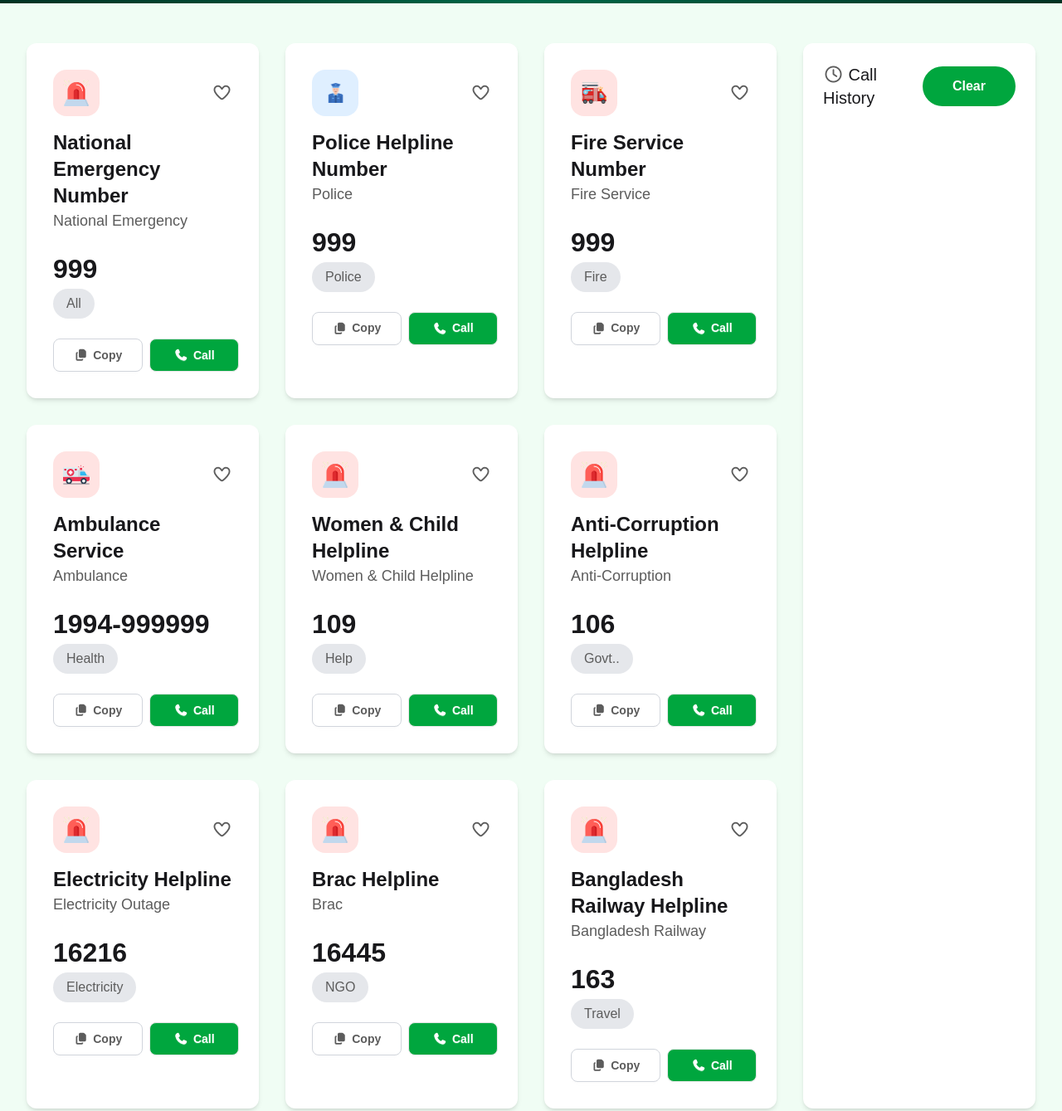
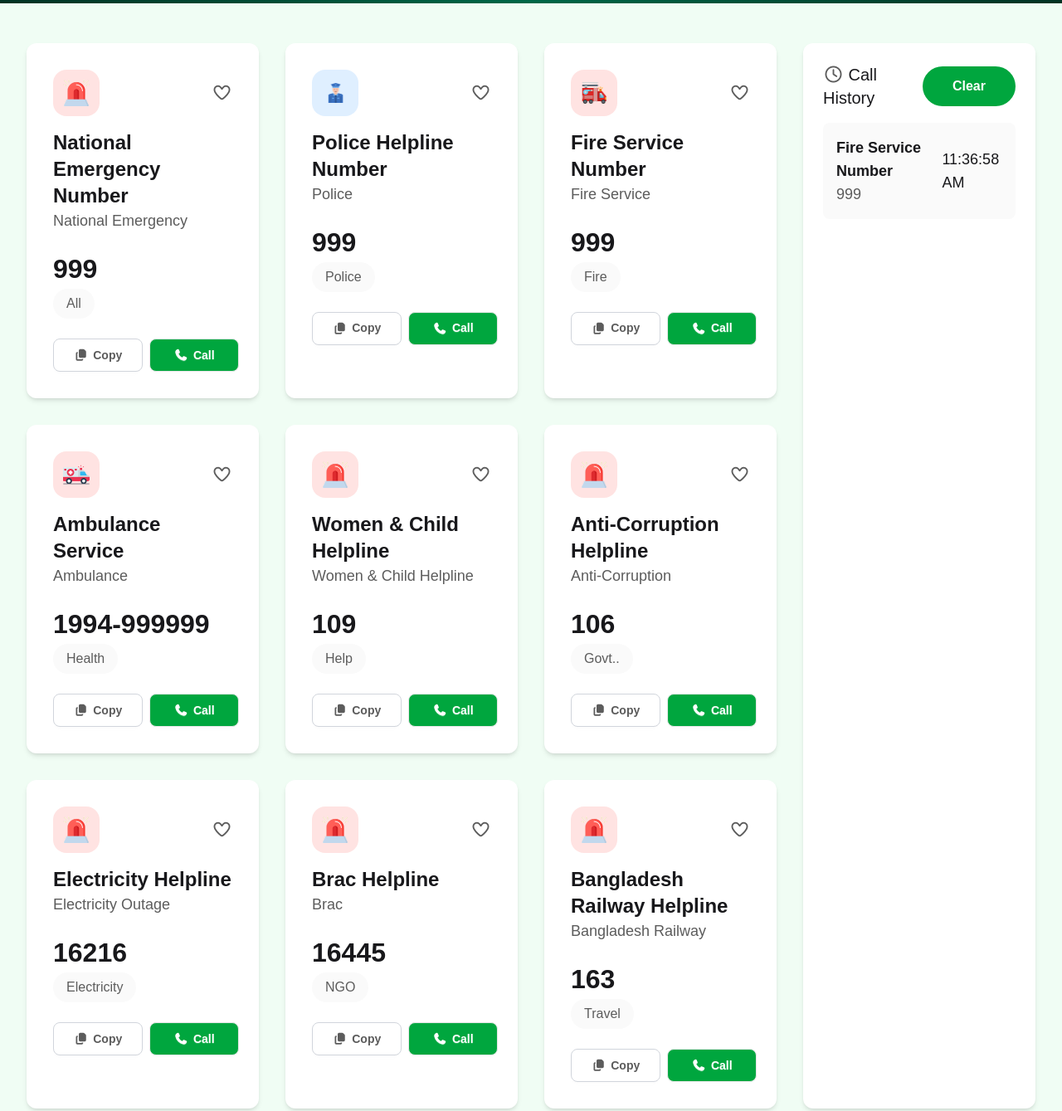
Before and after one commit to mehedihasan770/my-assignment-5, a plain HTML site: page index.html in a window 1280 px wide. Shown: the part 360-1699 px from the top of the page at 83% size. Drawn offline with nearby package versions, Linux system fonts and the light colour scheme; a web font is replaced by a local one.

Commit message:
change a card bg-color

```diff
--- a/index.html
+++ b/index.html
@@ -52,7 +52,7 @@
                             <h1 class="card-title font-bold text-2xl mt-4">National Emergency Number</h1>
                             <p class="font-normal text-lg text-[#5C5C5C]">National Emergency</p>
                             <p class="card-num font-bold text-[32px] mt-5">999</p>
-                            <div class="py-[6px] px-[16px] bg-gray-200 inline-block rounded-3xl mb-6 text-[#5C5C5C]">
+                            <div class="py-[6px] px-[16px] bg-[#FAFAFA] inline-block rounded-3xl mb-6 text-[#5C5C5C]">
                                 <p>All</p>
                             </div>
                             <div class="flex gap-2">
@@ -72,7 +72,7 @@
                             <h1 class="card-title font-bold text-2xl mt-4">Police Helpline Number</h1>
                             <p class="font-normal text-lg text-[#5C5C5C]">Police</p>
                             <p class="card-num font-bold text-[32px] mt-5">999</p>
-                            <div class="py-[6px] px-[16px] bg-gray-200 inline-block rounded-3xl mb-6 text-[#5C5C5C]">
+                            <div class="py-[6px] px-[16px] bg-[#FAFAFA] inline-block rounded-3xl mb-6 text-[#5C5C5C]">
                                 <p>Police</p>
                             </div>
                             <div class="flex gap-2">
@@ -92,7 +92,7 @@
                             <h1 class="card-title font-bold text-2xl mt-4">Fire Service Number</h1>
                             <p class="font-normal text-lg text-[#5C5C5C]">Fire Service</p>
                             <p class="card-num font-bold text-[32px] mt-5">999</p>
-                            <div class="py-[6px] px-[16px] bg-gray-200 inline-block rounded-3xl mb-6 text-[#5C5C5C]">
+                            <div class="py-[6px] px-[16px] bg-[#FAFAFA] inline-block rounded-3xl mb-6 text-[#5C5C5C]">
                                 <p>Fire</p>
                             </div>
                             <div class="flex gap-2">
@@ -112,7 +112,7 @@
                             <h1 class="card-title font-bold text-2xl mt-4">Ambulance Service</h1>
                             <p class="font-normal text-lg text-[#5C5C5C]">Ambulance</p>
                             <p class="card-num font-bold text-[32px] mt-5">1994-999999</p>
-                            <div class="py-[6px] px-[16px] bg-gray-200 inline-block rounded-3xl mb-6 text-[#5C5C5C]">
+                            <div class="py-[6px] px-[16px] bg-[#FAFAFA] inline-block rounded-3xl mb-6 text-[#5C5C5C]">
                                 <p>Health</p>
                             </div>
                             <div class="flex gap-2">
@@ -132,7 +132,7 @@
                             <h1 class="card-title font-bold text-2xl mt-4">Women & Child Helpline</h1>
                             <p class="font-normal text-lg text-[#5C5C5C]">Women & Child Helpline</p>
                             <p class="card-num font-bold text-[32px] mt-5">109</p>
-                            <div class="py-[6px] px-[16px] bg-gray-200 inline-block rounded-3xl mb-6 text-[#5C5C5C]">
+                            <div class="py-[6px] px-[16px] bg-[#FAFAFA] inline-block rounded-3xl mb-6 text-[#5C5C5C]">
                                 <p>Help</p>
                             </div>
                             <div class="flex gap-2">
@@ -152,7 +152,7 @@
                             <h1 class="card-title font-bold text-2xl mt-4">Anti-Corruption Helpline</h1>
                             <p class="font-normal text-lg text-[#5C5C5C]">Anti-Corruption</p>
                             <p class="card-num font-bold text-[32px] mt-5">106</p>
-                            <div class="py-[6px] px-[16px] bg-gray-200 inline-block rounded-3xl mb-6 text-[#5C5C5C]">
+                            <div class="py-[6px] px-[16px] bg-[#FAFAFA] inline-block rounded-3xl mb-6 text-[#5C5C5C]">
                                 <p>Govt..</p>
                             </div>
                             <div class="flex gap-2">
@@ -172,7 +172,7 @@
                             <h1 class="card-title font-bold text-2xl mt-4">Electricity Helpline</h1>
                             <p class="font-normal text-lg text-[#5C5C5C]">Electricity Outage</p>
                             <p class="card-num font-bold text-[32px] mt-5">16216</p>
-                            <div class="py-[6px] px-[16px] bg-gray-200 inline-block rounded-3xl mb-6 text-[#5C5C5C]">
+                            <div class="py-[6px] px-[16px] bg-[#FAFAFA] inline-block rounded-3xl mb-6 text-[#5C5C5C]">
                                 <p>Electricity</p>
                             </div>
                             <div class="flex gap-2">
@@ -192,7 +192,7 @@
                             <h1 class="card-title font-bold text-2xl mt-4">Brac Helpline</h1>
                             <p class="font-normal text-lg text-[#5C5C5C]">Brac</p>
                             <p class="card-num font-bold text-[32px] mt-5">16445</p>
-                            <div class="py-[6px] px-[16px] bg-gray-200 inline-block rounded-3xl mb-6 text-[#5C5C5C]">
+                            <div class="py-[6px] px-[16px] bg-[#FAFAFA] inline-block rounded-3xl mb-6 text-[#5C5C5C]">
                                 <p>NGO</p>
                             </div>
                             <div class="flex gap-2">
@@ -212,7 +212,7 @@
                             <h1 class="card-title font-bold text-2xl mt-4">Bangladesh Railway Helpline</h1>
                             <p class="font-normal text-lg text-[#5C5C5C]">Bangladesh Railway</p>
                             <p class="card-num font-bold text-[32px] mt-5">163</p>
-                            <div class="py-[6px] px-[16px] bg-gray-200 inline-block rounded-3xl mb-6 text-[#5C5C5C]">
+                            <div class="py-[6px] px-[16px] bg-[#FAFAFA] inline-block rounded-3xl mb-6 text-[#5C5C5C]">
                                 <p>Travel</p>
                             </div>
                             <div class="flex gap-2">
@@ -225,12 +225,16 @@
             </div>
             <!-- card history section -->
             <div class="col-span-3 bg-white rounded-xl shadow-md mb-10 p-6">
-                <div class="flex items-center justify-between">
+                <div class="flex items-center justify-between mb-4">
                     <h1 class="font-medium text-xl"><i class="fa-regular fa-clock text-[#5C5C5C]"></i> Call History</h1>
                     <div id="clear-btn" class="bg-[#00A63E] py-3 px-9 rounded-[50px] text-white font-semibold">Clear</div>
                 </div>
-                <div>
-
+                <div class="bg-[#FAFAFA] p-4 flex items-center justify-between rounded-lg">
+                    <div>
+                        <h1 class="font-semibold text-lg">Fire Service Number</h1>
+                        <p class="text-lg text-[#5C5C5C]">999</p>
+                    </div>
+                    <span class="text-lg">11:36:58 AM</span>
                 </div>
             </div>
         </div>
```
